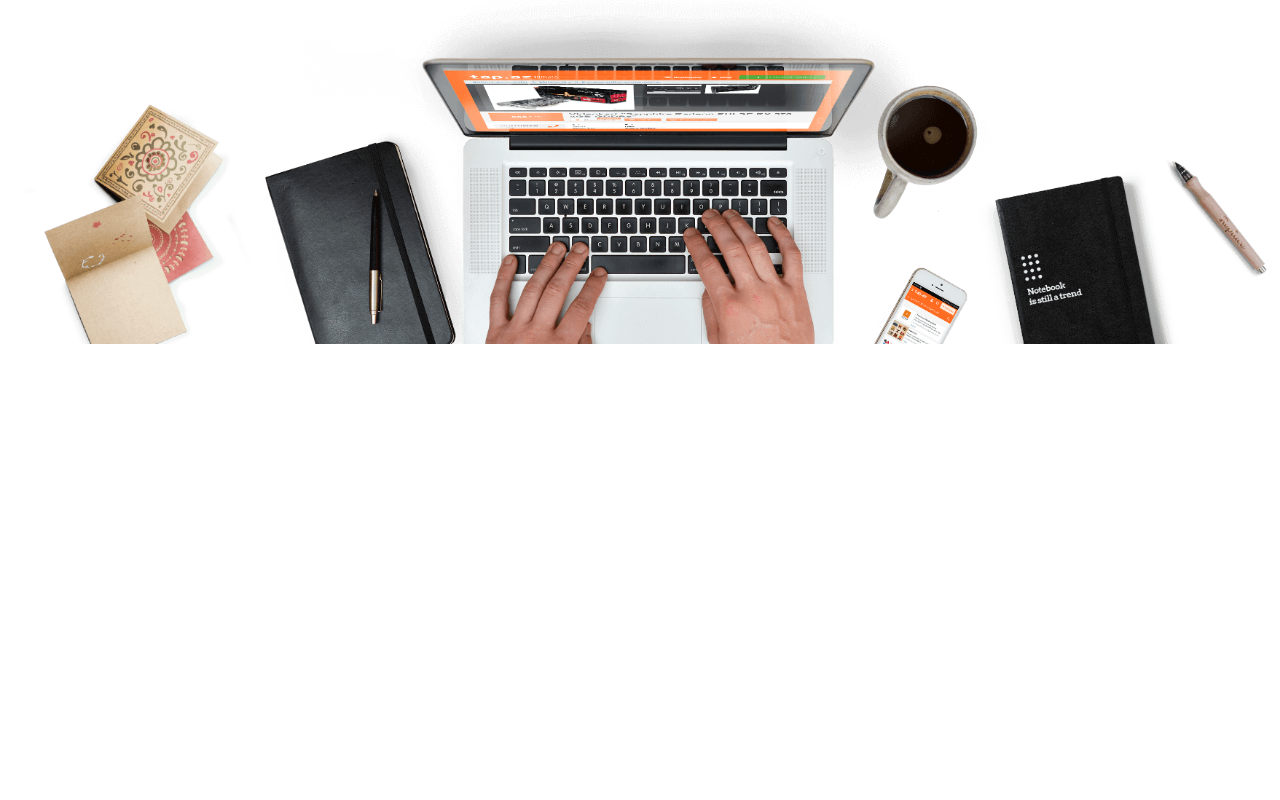
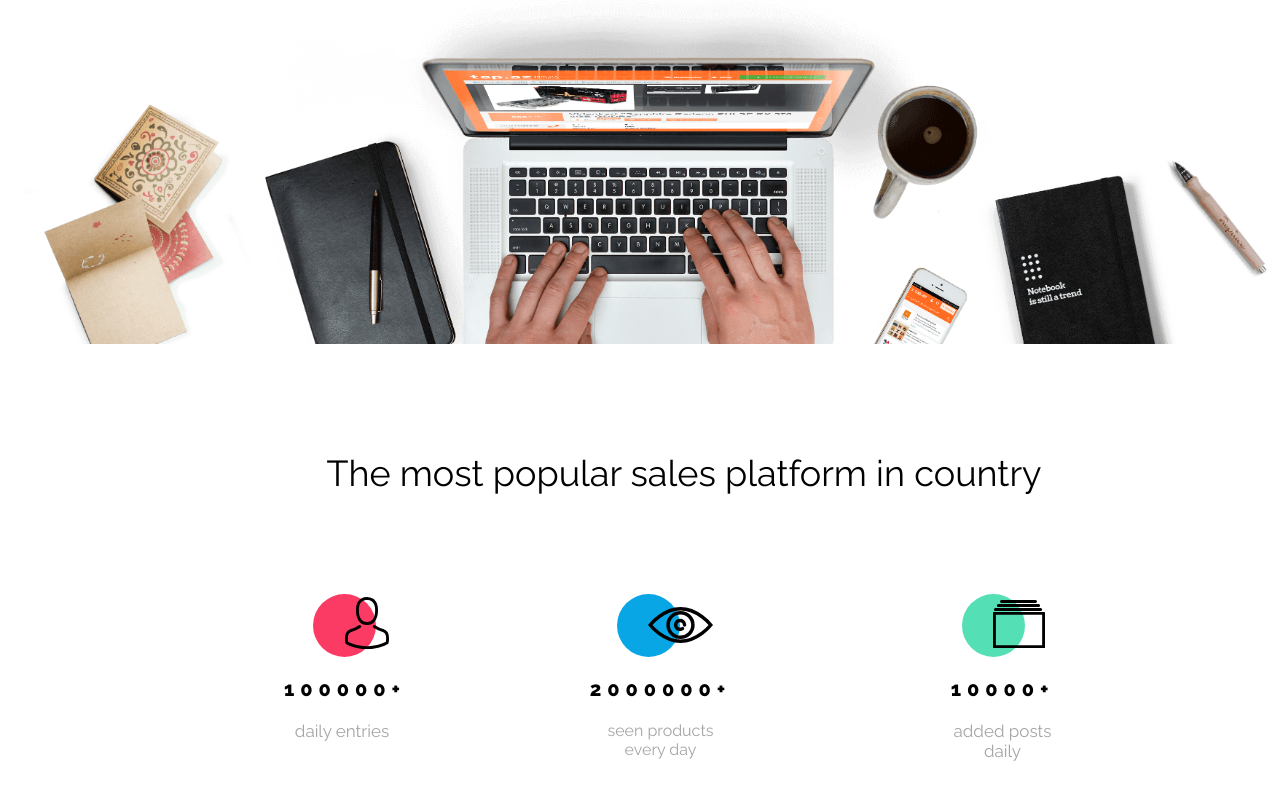
Before and after one commit to AnnaRaczy/bestShop, a plain HTML site: page index.html in a window 1280 px wide. Shown: the part 438-1238 px from the top of the page. Before the commit the page ends 868 px from the top, so only its background shows below. Drawn offline with nearby package versions, Linux system fonts and the light colour scheme.

Commit message:
Ready Stats section

```diff
--- a/index.html
+++ b/index.html
@@ -35,9 +35,40 @@
     </section>
 
 
+
+
+
+
     <section>
-        <div class="container"></div>
+        <div class="container stats__section">
+            <h2 class="stats__title">The most popular sales platform in country</h2>
+            <div class="stats__boxes">
+                <div class="box box--person">
+                    <div class="box__circle person">
+                        <img class='box__image'  src='images/Person.svg'>
+                    </div>
+                    <p class="box__number">100000+</p>
+                    <p class="box__text--person">daily entries</p>
+                </div>
+                <div class="box box--eye">
+                    <div class="box__circle eye">
+                        <img class='box__image '  src='images/Eye.svg'>
+                    </div>
+                    <p class="box__number">2000000+</p>
+                    <p class="box__text--eye">seen products every day</p>
+                </div>
+                <div class="box box--catalog">
+                    <div class="box__circle catalog">
+                        <img class='box__image'  src='images/Catalog.svg'>
+                    </div>
+                    <p class="box__number">10000+</p>
+                    <p class="box__text--catalog">added posts daily</p>
+                </div>
+            </div>
+        </div>
     </section>
+
+
     <section>
         <div class="container"></div>
     </section>
```
